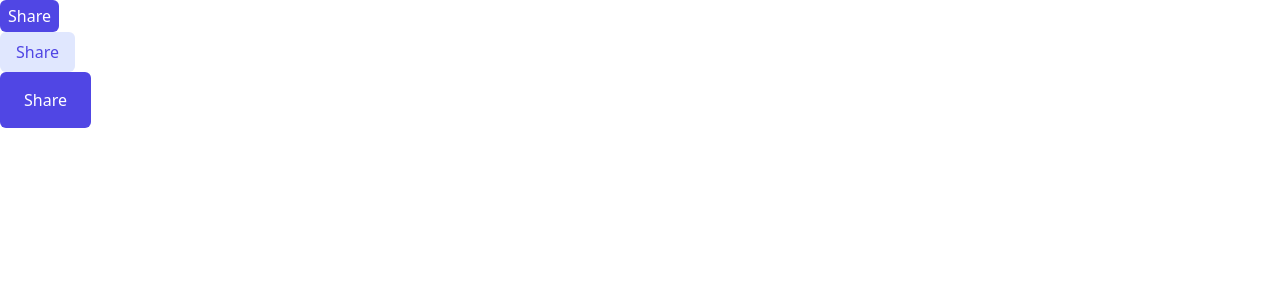
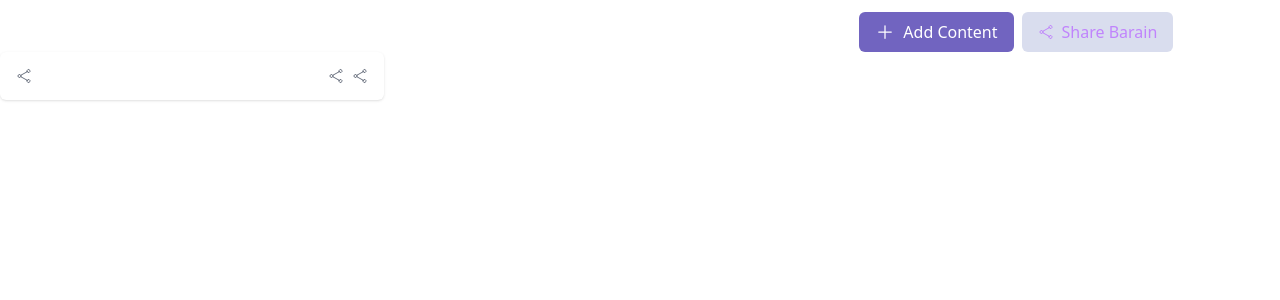
Before and after one commit to zakizaidi55/second-brain, a React (Vite) app in the folder brainly-fe/: page / in a window 1280 px wide. Shown: the top 300 px of the page. Built offline with nearby package versions, Linux system fonts and the light colour scheme.

Commit message:
added few changes

```diff
--- a/brainly-fe/src/App.tsx
+++ b/brainly-fe/src/App.tsx
@@ -1,13 +1,17 @@
 import './App.css'
-import { Button } from './components/ui/Button'
+import { Button } from './components/Button'
+import { Card } from './components/Card'
 import { PlusIcon } from './Icons/PlusIcon'
+import { ShareIcon } from './Icons/ShareIcon'
 
 function App() {
   return (
     <div>
-      <Button  variant="primary" text="Share" size="sm"/>
-      <Button variant="secondary" text="Share" size="md"/>
-      <Button variant="primary" text="Share" size="lg"/>
+      <div className='max-w-screen w-11/12  flex justify-end gap-x-2 mt-3'>
+        <Button variant="primary" text="Add Content" startIcon={<PlusIcon/>}/>
+        <Button variant="secondary" text="Share Barain" startIcon={<ShareIcon/> }/>
+      </div>
+      <Card/>
     </div>
   )
 }
--- a/brainly-fe/src/Icons/PlusIcon.tsx
+++ b/brainly-fe/src/Icons/PlusIcon.tsx
@@ -1,7 +1,6 @@
-import { IconProps, iconSizeVariants } from "."
 
-export const PlusIcon = (props:IconProps) => {
-    return  <svg xmlns="http://www.w3.org/2000/svg" fill="none" viewBox="0 0 24 24" stroke-width="1.5" stroke="currentColor" className={iconSizeVariants[props.size]}>
+export const PlusIcon = () => {
+    return  <svg xmlns="http://www.w3.org/2000/svg" fill="none" viewBox="0 0 24 24" stroke-width="1.5" stroke="currentColor" className="size-5">
     <path stroke-linecap="round" stroke-linejoin="round" d="M12 4.5v15m7.5-7.5h-15" />
   </svg>
 
--- /dev/null
+++ b/brainly-fe/src/Icons/ShareIcon.tsx
@@ -0,0 +1,8 @@
+
+
+export const ShareIcon = () => {
+    return <svg xmlns="http://www.w3.org/2000/svg" fill="none" viewBox="0 0 24 24" stroke-width="1.5" stroke="currentColor" className="size-4">
+    <path stroke-linecap="round" stroke-linejoin="round" d="M7.217 10.907a2.25 2.25 0 1 0 0 2.186m0-2.186c.18.324.283.696.283 1.093s-.103.77-.283 1.093m0-2.186 9.566-5.314m-9.566 7.5 9.566 5.314m0 0a2.25 2.25 0 1 0 3.935 2.186 2.25 2.25 0 0 0-3.935-2.186Zm0-12.814a2.25 2.25 0 1 0 3.933-2.185 2.25 2.25 0 0 0-3.933 2.185Z" />
+  </svg>
+
+}
--- a/brainly-fe/src/components/ui/Button.tsx
+++ b/brainly-fe/src/components/Button.tsx
@@ -1,21 +1,22 @@
+import { ReactElement } from "react";
 
 
 type variants = "primary" | "secondary"
 interface ButtonProps {
     variant : variants
-    size: "sm" | "md" | "lg";
+    size?: "sm" | "md" | "lg";
     text: string;
-    startIcon?: any;
-    endIcon?: any;
+    startIcon?: ReactElement;
+    endIcon?: ReactElement;
     onclick?: () =>  void;
 }
 
 const variantStyles = {
     "primary" : "bg-purple-600 text-white",
-    "secondary" : "bg-purple-300 text-purple-600"
+    "secondary" : "bg-purple-200 text-purple-400"
 }
 
-const defaultStyles = "rounded-md flex"
+const defaultStyles = "px-4 py-2 rounded-md font-light flex items-center "
 
 const sizeStyles = {
     "sm" : "py-1 px-2" ,
@@ -24,6 +25,6 @@ const sizeStyles = {
 }
 
 export const Button = (props: ButtonProps) => {
-    return <button className={`${variantStyles[props.variant]} ${defaultStyles} ${sizeStyles[props.size]}`}>
+    return <button className={`${variantStyles[props.variant]} ${defaultStyles} ${props.size ? sizeStyles[props.size] : null}`}>
         {props.startIcon ? <div className="pr-2">{props.startIcon}</div> : null} {props.text} {props.endIcon}</button>
 }
--- /dev/null
+++ b/brainly-fe/src/components/Card.tsx
@@ -0,0 +1,27 @@
+import { ShareIcon } from "../Icons/ShareIcon";
+
+interface CardProps {
+    link: string;
+    title:string;
+    type: "twitter" | "youtube"
+}
+
+export function Card({title, link, type} : CardProps) {
+    return <div>
+        <div className="p-4 bg-white rounded-md shadow border-gray-200 max-w-96">
+            <div className="flex justify-between">
+                <div className="flex items-center gap-1 pr-2">
+                    <div className="text-gray-500">
+                        <ShareIcon/>
+                    </div>
+                    {title}
+                </div>
+
+                <div className="flex gap-2 text-gray-500">
+                    <ShareIcon/>
+                    <ShareIcon/>
+                </div>
+            </div>
+        </div>
+    </div>
+}
--- a/brainly-fe/tailwind.config.js
+++ b/brainly-fe/tailwind.config.js
@@ -7,10 +7,15 @@ export default {
   theme: {
     extend: {
       colors: {
+        gray: {
+          100:"#eeeef",
+          200:"#e6e9ed",
+          600:"#95989c"
+        },
         purple: {
-          300: "#e0e7fe",
-          500: "#3e38a7",
-          600: "#5046e4",
+          200: "#d9ddee",
+          500: "#9492db",
+          600: "#7164c0",
         }
       }
     },
```
Also changed, not shown: brainly-fe/src/components/Sidebar.tsx (added), brainly-fe/src/components/SidebarItem.tsx (added).
